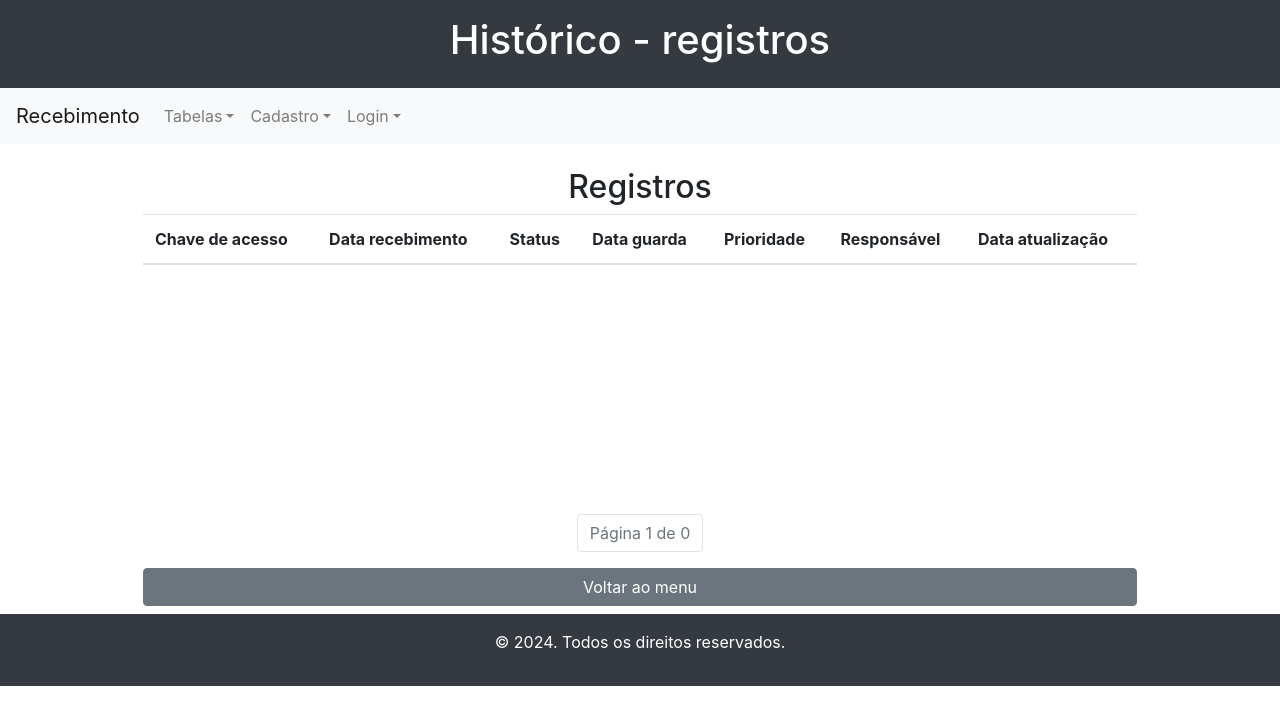
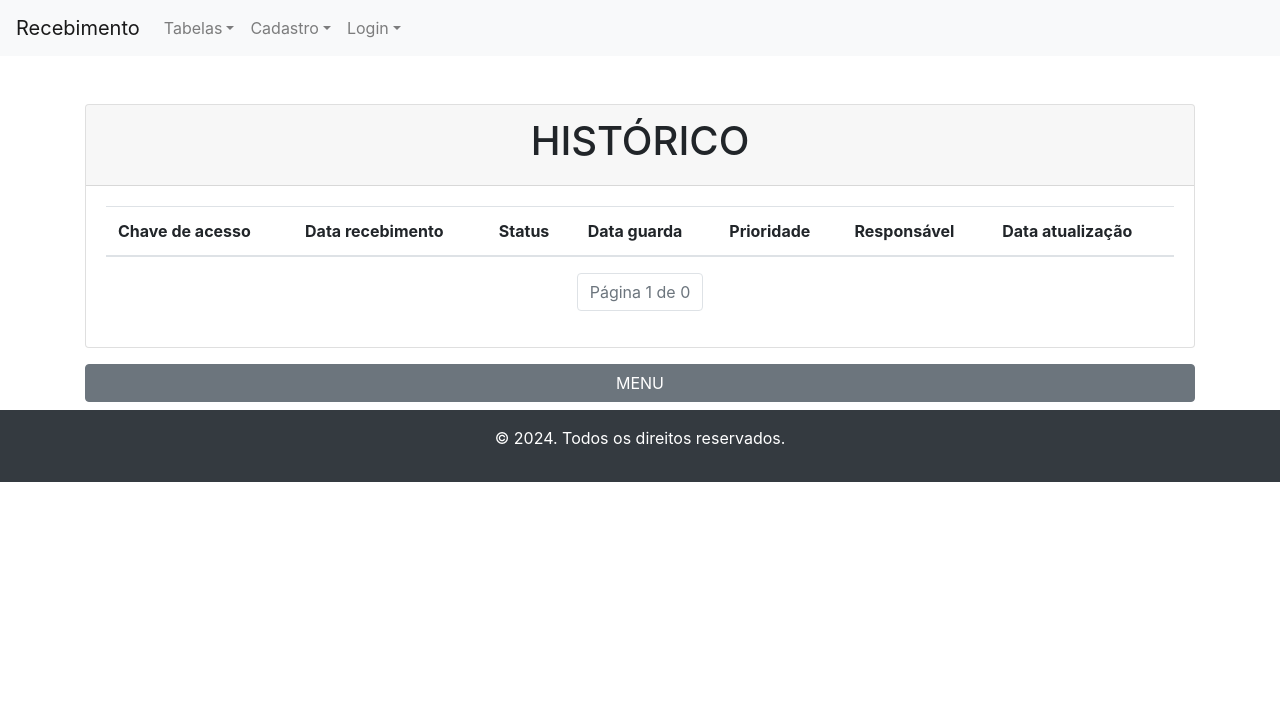
Before and after one commit to vitoroliveirasilva/Recebimento, a Flask app: page /tabela-all-registros in a window 1280 px wide. Shown: the top 725 px of the page. Run offline with Flask 3, Linux system fonts and the light colour scheme; the visitor is signed in with stand-in values (Sample User, id 1); data that the repository does not hold is empty; some libraries are stand-ins or nearby versions.

Commit message:
Update all tables

```diff
--- a/Recebimento/templates/base.html
+++ b/Recebimento/templates/base.html
@@ -9,10 +9,7 @@
     <title>{{ title }}</title> <!-- Título dinâmico -->
 </head>
 <body>
-    <header class="bg-dark text-white p-3">
-        <h1 class="text-center">{{ header }}</h1> <!-- Cabeçalho dinâmico -->
-    </header>
-
+    <header>
         <nav class="navbar navbar-expand-lg navbar-light bg-light">
             <a class="navbar-brand" href="/">Recebimento</a>
             <button class="navbar-toggler" type="button" data-toggle="collapse" data-target="#navbarNavDropdown" aria-controls="navbarNavDropdown" aria-expanded="false" aria-label="Toggle navigation">
@@ -48,6 +45,7 @@
                 </ul>
             </div>
         </nav>
+    </header>
 
     <main>
         {% block content %}
--- a/Recebimento/templates/tables/all_registros.html
+++ b/Recebimento/templates/tables/all_registros.html
@@ -1,13 +1,16 @@
 {% extends "base.html" %}
 
 {% set title = "Histórico - Registros" %}
-{% set header = "Histórico - registros" %}
 
 {% block content %}
-    <div class="container mt-4" style="width: 80vw;">
-        <h2 class="text-center">Registros</h2>
-        <div class="overflow-auto" style="max-height: 60vh; height: 300px; overflow-x: auto;">
-            <table class="table table-striped w-10; table-layout: fixed;">
+    <div class="container mt-5">
+        <div class="card">
+            <div class="card-header">
+                <h1 class="text-center">HISTÓRICO</h1>
+            </div>
+            <div class="card-body">
+                <div class="table-responsive">
+                    <table class="table table-striped">
                         <thead>
                             <tr>
                                 <th>Chave de acesso</th>
@@ -45,8 +48,10 @@
                         {% endif %}
                     </ul>
                 </nav>
-        <div class="mt-2">
-            <a href="/" class="btn btn-secondary btn-block">Voltar ao menu</a>
+            </div>
+        </div>
+        <div class="mt-3">
+            <a href="/" class="btn btn-secondary btn-block">MENU</a>
         </div>
     </div>
 {% endblock %}
--- a/Recebimento/templates/tables/centro.html
+++ b/Recebimento/templates/tables/centro.html
@@ -1,13 +1,12 @@
 {% extends "base.html" %}
 
 {% set title = "Registros - centros" %}
-{% set header = "Registros - centros" %}
 
 {% block content %}
     <div class="container mt-5">
         <div class="card">
             <div class="card-header">
-                <h2 class="text-center">Centros</h2>
+                <h1 class="text-center">CENTROS</h1>
             </div>
             <div class="card-body">
                 <div class="table-responsive">
@@ -48,7 +47,7 @@
             </div>
         </div>
         <div class="mt-3">
-            <a href="/" class="btn btn-secondary btn-block">Voltar ao menu</a>
+            <a href="/" class="btn btn-secondary btn-block">MENU</a>
         </div>
     </div>
 {% endblock %}
--- a/Recebimento/templates/tables/filial.html
+++ b/Recebimento/templates/tables/filial.html
@@ -1,13 +1,12 @@
 {% extends "base.html" %}
 
 {% set title = "Registros - filiais" %}
-{% set header = "Registros - filiais" %}
 
 {% block content %}
     <div class="container mt-5">
         <div class="card">
             <div class="card-header">
-                <h2 class="text-center">Filiais</h2>
+                <h1 class="text-center">FILIAIS</h1>
             </div>
             <div class="card-body">
                 <div class="table-responsive">
@@ -46,7 +45,7 @@
             </div>
         </div>
         <div class="mt-3">
-            <a href="/" class="btn btn-secondary btn-block">Voltar ao menu</a>
+            <a href="/" class="btn btn-secondary btn-block">MENU</a>
         </div>
     </div>
 {% endblock %}
--- a/Recebimento/templates/tables/responsavel.html
+++ b/Recebimento/templates/tables/responsavel.html
@@ -1,13 +1,12 @@
 {% extends "base.html" %}
 
 {% set title = "Registros - reponsáveis" %}
-{% set header = "Registros - reponsáveis" %}
 
 {% block content %}
     <div class="container mt-5">
         <div class="card">
             <div class="card-header">
-                <h2 class="text-center">Responsáveis</h2>
+                <h1 class="text-center">RESPONSÁVEIS</h1>
             </div>
             <div class="card-body">
                 <div class="table-responsive">
@@ -52,7 +51,7 @@
             </div>
         </div>
         <div class="mt-3">
-            <a href="/" class="btn btn-secondary btn-block">Voltar ao menu</a>
+            <a href="/" class="btn btn-secondary btn-block">MENU</a>
         </div>
     </div>
 {% endblock %}
```
Also changed, not shown: Recebimento/templates/partials/index.html (+12 -10 lines), Recebimento/templates/tables/last_registros.html (+11 -6 lines). Lines whose indentation alone changed are shown as unchanged.
